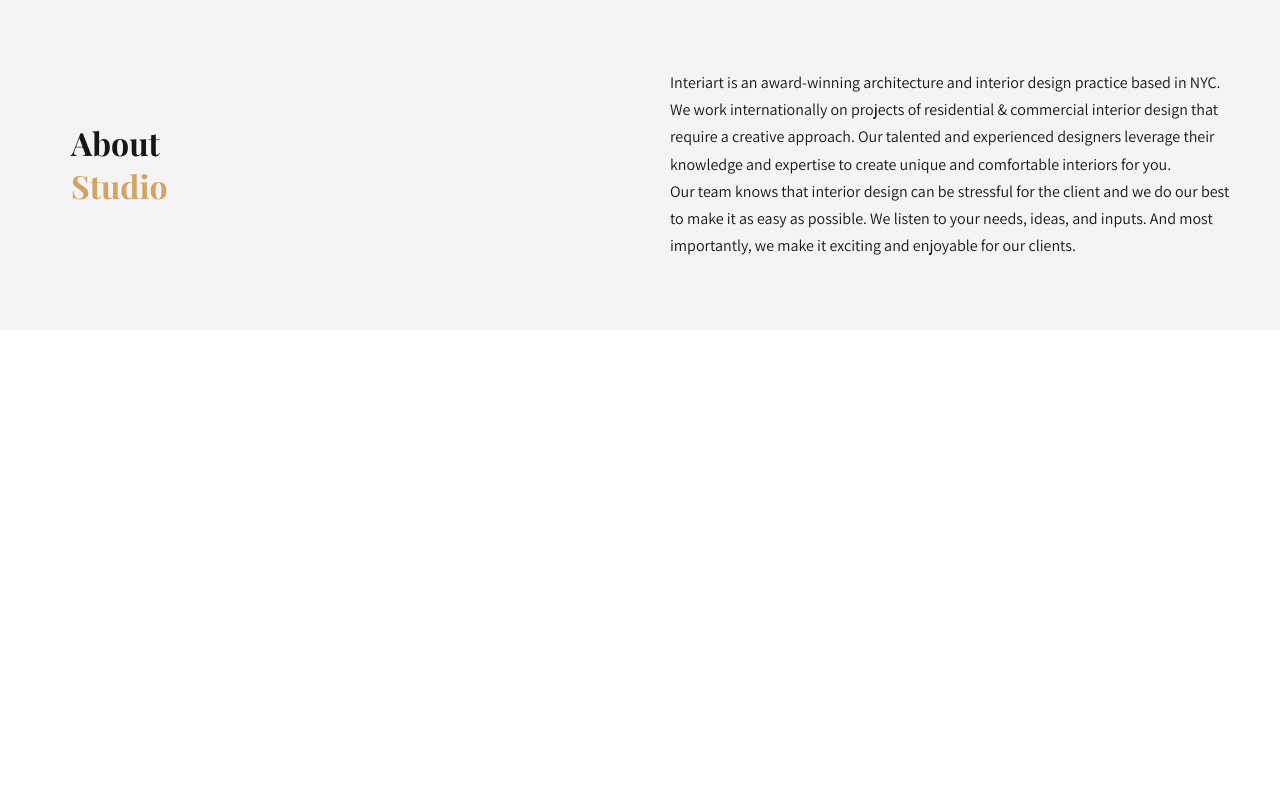
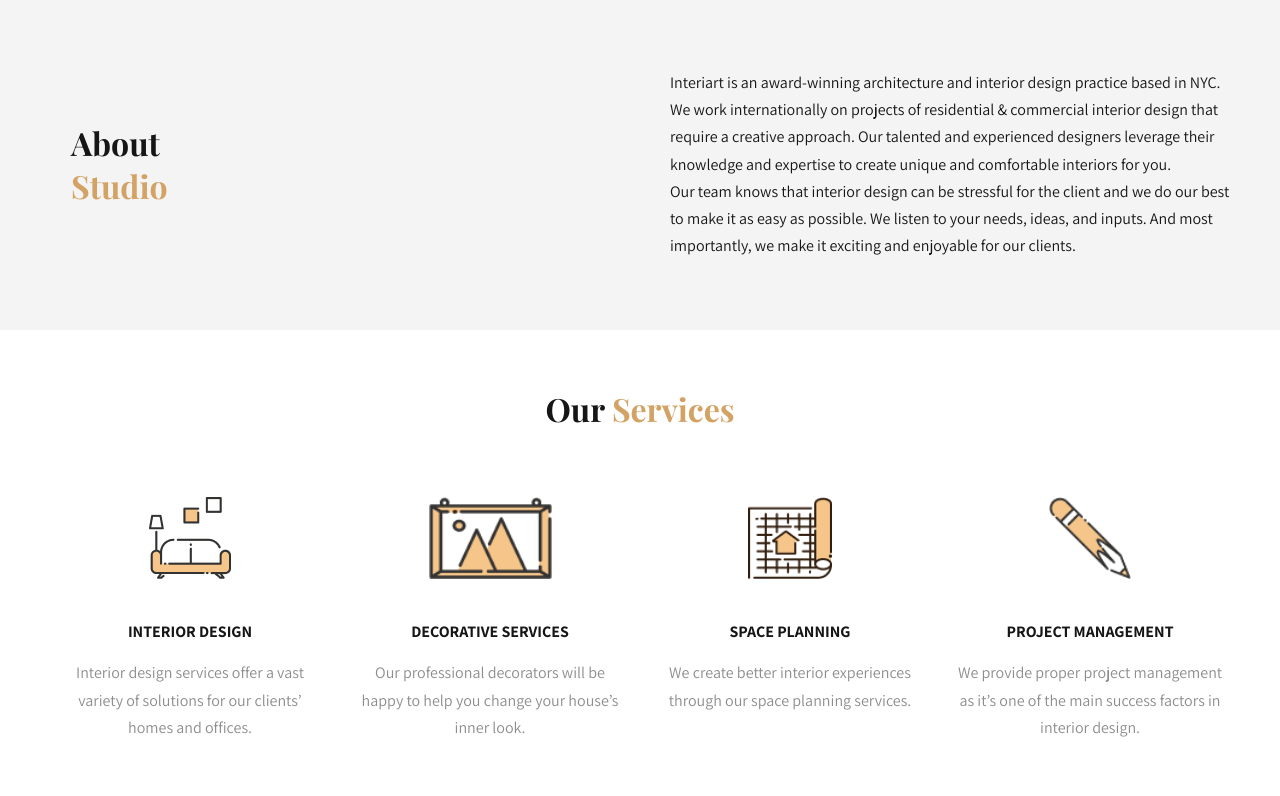
Before and after one commit to jayson-romero/interior-design, a plain HTML site: page index.html in a window 1280 px wide. Shown: the part 752-1548 px from the top of the page. Before the commit the page ends 1082 px from the top, so only its background shows below. Drawn offline with nearby package versions, Linux system fonts and the light colour scheme; a web font is replaced by a local one.

Commit message:
adding responsive services section

```diff
--- a/index.html
+++ b/index.html
@@ -110,26 +110,9 @@
 					</nav>
 				</div>
 			</div>
-			<!-- ===== HERO SECTION  =====  -->
-			<!-- <section class="hero-section">
-				<div class="container">
-					<div class="hero-section_content">
-						<div class="info">
-							<h1>We create your space better</h1>
-							<p>
-								Our team creates comfortable spaces for our clients. We’ve been
-								designing your everyday life and work through great ideas since
-								1999.
-							</p>
-							<a href="" class="btn">GET STARTED</a>
-						</div>
-					</div>
-				</div>
-
-				<img src="/public/img.jpg" alt="" />
-			</section> -->
 		</header>
 
+		<!-- ===== HERO SECTION  =====  -->
 		<section class="hero-section">
 			<div class="container">
 				<div class="hero-section_content">
@@ -172,5 +155,56 @@
 				</div>
 			</div>
 		</section>
+
+		<!-- ===== OUR SERVICES SECTION =====  -->
+		<section class="services-section">
+			<div class="container">
+				<div class="services-section_content">
+					<h1 class="header">Our <span>Services</span></h1>
+					<div class="services-section_cards">
+						<div class="card">
+							<img src="/public/Services 1.png" alt="" />
+							<div class="info">
+								<h3>INTERIOR DESIGN</h3>
+								<p>
+									Interior design services offer a vast variety of solutions for
+									our clients’ homes and offices.
+								</p>
+							</div>
+						</div>
+						<div class="card">
+							<img src="/public/Services 2.png" alt="" />
+							<div class="info">
+								<h3>DECORATIVE SERVICES</h3>
+								<p>
+									Our professional decorators will be happy to help you change
+									your house’s inner look.
+								</p>
+							</div>
+						</div>
+						<div class="card">
+							<img src="/public/Services 3.png" alt="" />
+							<div class="info">
+								<h3>SPACE PLANNING</h3>
+								<p>
+									We create better interior experiences through our space
+									planning services.
+								</p>
+							</div>
+						</div>
+						<div class="card">
+							<img src="/public/Services 4.png" alt="" />
+							<div class="info">
+								<h3>PROJECT MANAGEMENT</h3>
+								<p>
+									We provide proper project management as it’s one of the main
+									success factors in interior design.
+								</p>
+							</div>
+						</div>
+					</div>
+				</div>
+			</div>
+		</section>
 	</body>
 </html>
--- a/styles.css
+++ b/styles.css
@@ -13,9 +13,15 @@
 	/* border: red 1px solid; */
 }
 
-h1 {
-	/* font-family: "Playfair Display", serif; */
-	font-family: "Assistant", serif;
+.header {
+	font-size: 32px;
+	font-weight: 700;
+	word-spacing: 0.5%;
+	font-family: "Playfair Display", serif;
+	color: #161616;
+}
+.header span {
+	color: #d3a265;
 }
 
 /* ===== MAIN NAVBAR =====  */
@@ -120,17 +126,9 @@
 	flex-direction: column;
 	gap: 28px;
 }
-.about-section_content h1 {
-	font-size: 32px;
-	font-weight: 700;
-	word-spacing: 0.5%;
-	font-family: "Playfair Display", serif;
+.about-section_content .header {
 	display: flex;
 	flex-direction: column;
-	color: #161616;
-}
-.about-section_content h1 span {
-	color: #d3a265;
 }
 .about-section_content .info {
 	font-size: 16px;
@@ -150,7 +148,58 @@
 	border-bottom: #d3a265 1px solid;
 	width: fit-content;
 }
-/* tablet style  */
+
+/* <!-- ===== OUR SERVICES SECTION ===== -->  */
+.services-section {
+	margin: 57px 0 34px 0;
+}
+
+.services-section_content {
+	text-align: center;
+	gap: 66px;
+}
+.services-section_content .header {
+	display: flex;
+	flex-direction: column;
+	align-items: center;
+	margin-bottom: 15px;
+}
+.services-section_cards {
+	display: flex;
+	flex-direction: column;
+}
+.services-section_cards .card {
+	display: flex;
+	flex-direction: column;
+	/* justify-content: space-between; */
+	align-items: center;
+	gap: 42px;
+	padding: 52px 39px;
+	align-self: normal;
+	cursor: pointer;
+	border-bottom: 1px #dcd1bb solid;
+	font-family: "Assistant", serif;
+}
+.services-section_cards .card img {
+	object-fit: cover;
+	height: 82px;
+}
+.services-section_cards .card h3 {
+	font-size: 16px;
+	font-size: 600;
+	color: #161616;
+	margin-bottom: 17px;
+}
+.services-section_cards .card p {
+	font-size: 16px;
+	font-size: 400;
+	line-height: 170%;
+	color: #8d8d8d;
+}
+
+/* =====================
+==== TABLET STYLE ======
+====================== */
 @media only screen and (min-width: 768px) {
 	.container {
 		width: 700px;
@@ -174,7 +223,6 @@
 	.hero-section_content {
 		flex: 0.5;
 	}
-
 	.hero-section_content .btn {
 		max-width: 168px;
 	}
@@ -209,8 +257,26 @@
 	.about-section_content .readmore {
 		display: none;
 	}
+	.services-section_cards {
+		flex-direction: row;
+		flex-wrap: wrap;
+		justify-content: space-around;
+		align-items: center;
+	}
+	.services-section_cards .card {
+		max-width: 270px;
+		border: 0;
+		padding: 52px 0;
+	}
+
+	.services-section_content .header {
+		display: block;
+	}
 }
-/* dekstop style  */
+
+/* =====================
+==== DESKTOP STYLE ======
+====================== */
 @media only screen and (min-width: 1250px) {
 	.container {
 		width: 1170px;
@@ -221,7 +287,6 @@
 	.main-navbar .link {
 		display: flex;
 	}
-
 	.hero-section_content .btn {
 		margin-bottom: 0px;
 	}
@@ -234,4 +299,7 @@
 	.about-section_content .info {
 		flex: 50%;
 	}
+	.services-section_cards {
+		justify-content: space-between;
+	}
 }
```
Also changed, not shown: public/Services 1.png (added), public/Services 2.png (added), public/Services 3.png (added), public/Services 4.png (added).
